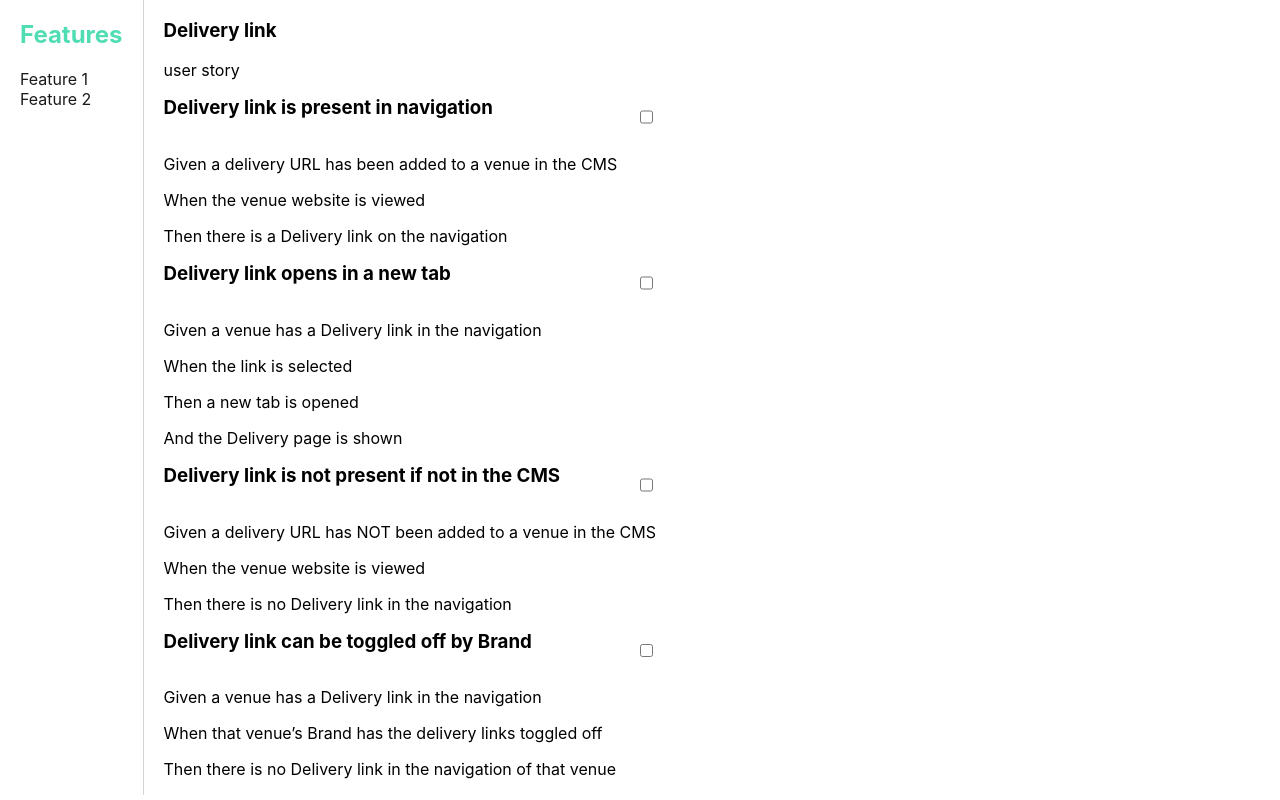
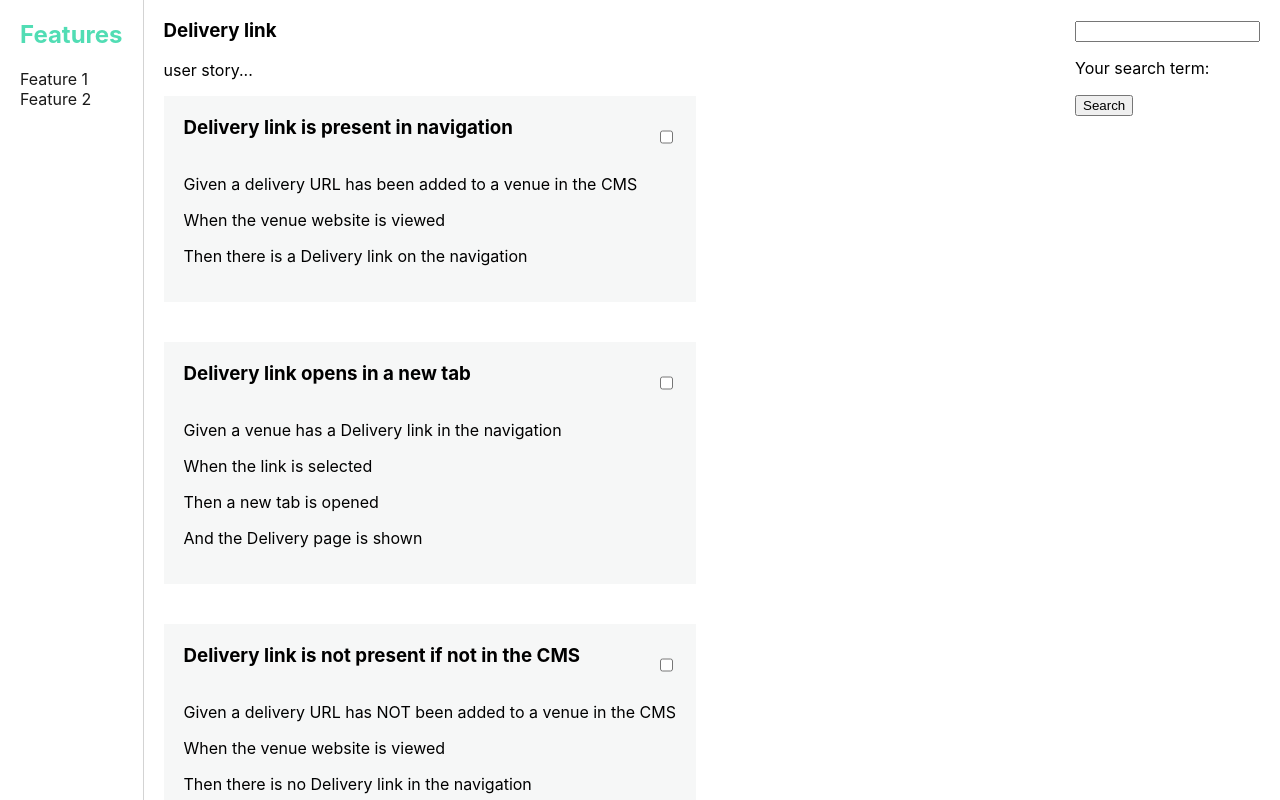
Before and after one commit to juliajungle/hackathon-yellow, a React (Create React App) app: page / in a window 1280 px wide. Shown: the top 800 px of the page. Built offline with nearby package versions, Linux system fonts and the light colour scheme.

Commit message:
styles and data updates

```diff
--- a/src/App.js
+++ b/src/App.js
@@ -1,13 +1,44 @@
+import { useState } from "react";
+import styled from "styled-components";
+
 import { Nav } from "./components/Nav";
 import { Results } from "./components/Results";
+import { filterData } from "./utils/filter";
+
+import data from "./data.json";
+
+const SearchWrapper = styled.div`
+  position: fixed;
+  top: 20px;
+  right: 20px;
+`;
 
 function App() {
+  const [searchValue, setSearchValue] = useState();
+
+  const setSearch = (e) => {
+    setSearchValue(e.target.value);
+  };
+
+  const searchScenarios = () => {
+    console.log(data);
+    // get filtered data
+    filterData(data);
+  };
+
   return (
     <div className="App">
       <header className="App-header"></header>
+      <SearchWrapper>
+        {" "}
+        <input type="text" onChange={setSearch} value={searchValue} />
+        <p>Your search term: {searchValue}</p>
+        <button onClick={searchScenarios}>Search</button>
+      </SearchWrapper>
+
       <div className="App-container">
         <Nav />
-        <Results />
+        <Results data={data} />
       </div>
     </div>
   );
--- a/src/components/Results.js
+++ b/src/components/Results.js
@@ -1,10 +1,8 @@
-import data from "../data.json";
 import { Feature } from "./Feature";
-console.log(data);
 
 // In future this component would map over each feature but for now we just have one
 
-export const Results = () => {
+export const Results = ({ data }) => {
   const { featureName, userStory, scenarios } = data;
   return (
     <div>
--- a/src/components/Scenario.js
+++ b/src/components/Scenario.js
@@ -1,5 +1,10 @@
 import styled from "styled-components";
 
+const StyledScenario = styled.div`
+  background-color: #f6f7f7;
+  padding: 20px;
+  margin-bottom: 40px;
+`;
 const StyledCheckbox = styled.input``;
 const StyledTitle = styled.h3`
   margin-top: 0;
@@ -12,7 +17,7 @@ const StyledWrapper = styled.div`
 
 export const Scenario = ({ name, steps }) => {
   return (
-    <div>
+    <StyledScenario>
       <StyledWrapper>
         {" "}
         <StyledTitle>{name}</StyledTitle>
@@ -22,6 +27,6 @@ export const Scenario = ({ name, steps }) => {
       {steps.map((step) => (
         <p key={step}>{step}</p>
       ))}
-    </div>
+    </StyledScenario>
   );
 };
--- a/src/data.json
+++ b/src/data.json
@@ -1,6 +1,6 @@
 {
   "featureName": "Delivery link",
-  "userStory": "user story",
+  "userStory": "user story...",
 
   "scenarios": [
     {
--- /dev/null
+++ b/src/utils/filter.js
@@ -0,0 +1,3 @@
+export const filterData = (data) => {
+  // search through each scenario - their name and steps
+};
```
